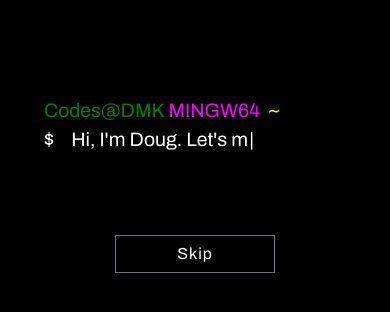
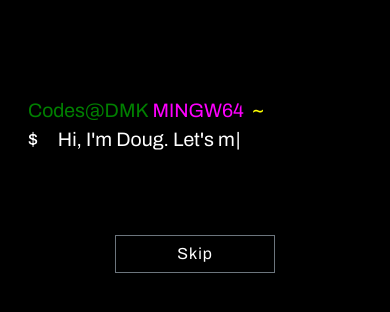
Before and after one commit to DMKCodes/portfolio-site, a React (Create React App) app: page / in a window 390 px wide. Shown: the top 312 px of the page. Built offline with nearby package versions, Linux system fonts and the light colour scheme.

Commit message:
update projects and skills

```diff
--- a/src/components/pages/bash/Bash.js
+++ b/src/components/pages/bash/Bash.js
@@ -24,7 +24,7 @@ const Bash = ({ setShowHeader, setShowFooter, setShowFooterLinks }) => {
     return (
         <Container className='page bash'>
             <Row className='bash-row'>
-                <Col xs='12'>
+                <Col xs='10'>
                     <span className='span-green'>Codes@DMK</span>
                     <span className='span-magenta'>&nbsp;MINGW64</span>
                     <span className='directory span-yellow'>&nbsp;&nbsp;~</span>
--- a/src/components/pages/bash/bash.scss
+++ b/src/components/pages/bash/bash.scss
@@ -27,8 +27,8 @@
         font-size: 5vw;
 
         .bash-row {
-            padding-left: 2rem;
-            padding-right: 2rem;
+            padding-left: 1rem;
+            padding-right: 1rem;
         }
     }
 }
--- a/src/components/pages/projects/project-card/PROJECTS.js
+++ b/src/components/pages/projects/project-card/PROJECTS.js
@@ -9,8 +9,8 @@ export const PROJECTS = [
     {
         id: 2,
         name: 'MERN Boiler',
-        stack: ['MongoDB', 'Express', 'React', 'Node.js'],
-        description: 'A MERN boilerplate with RESTful API for rapid development and deployment of full stack applications.',
+        stack: ['MongoDB', 'Express', 'React', 'Node.js', 'JWT Auth', 'Redux', 'RTK API'],
+        description: 'A robust MERN boilerplate with RESTful API for rapid development of secure, full stack applications.',
         url: 'https://github.com/DMKCodes/mern-boilerplate'
     },
     {
@@ -24,7 +24,7 @@ export const PROJECTS = [
         id: 4,
         name: 'The Lair',
         stack: ['Python', 'OOP', 'Procedural Gen', 'RPG'],
-        description: 'A nostalgic, roguelike text RPG.',
+        description: 'A nostalgic, 1980s-style text RPG with roguelike elements and procedural generation.',
         url: 'https://github.com/DMKCodes/the-lair'
     },
 ];
--- a/src/css/styles.css
+++ b/src/css/styles.css
@@ -108,8 +108,8 @@
   .bash {
     font-size: 5vw; }
     .bash .bash-row {
-      padding-left: 2rem;
-      padding-right: 2rem; } }
+      padding-left: 1rem;
+      padding-right: 1rem; } }
 
 .contact-page {
   align-items: center;
--- a/src/media/ICONS.js
+++ b/src/media/ICONS.js
@@ -30,7 +30,7 @@ export const skillIcons = [
     {id: 5, text: 'React', icon: faReact},
     {id: 6, text: 'Node.js', icon: faNodeJs},
     {id: 7, text: 'Python', icon: faPython},
-    {id: 8, text: 'SQL', icon: faDatabase},
+    {id: 8, text: 'Mongo', icon: faDatabase},
     {id: 9, text: 'Git', icon: faGit}
 ];
 
```
Also changed, not shown: 1 other file (tests, documents, lock files or other folders).
